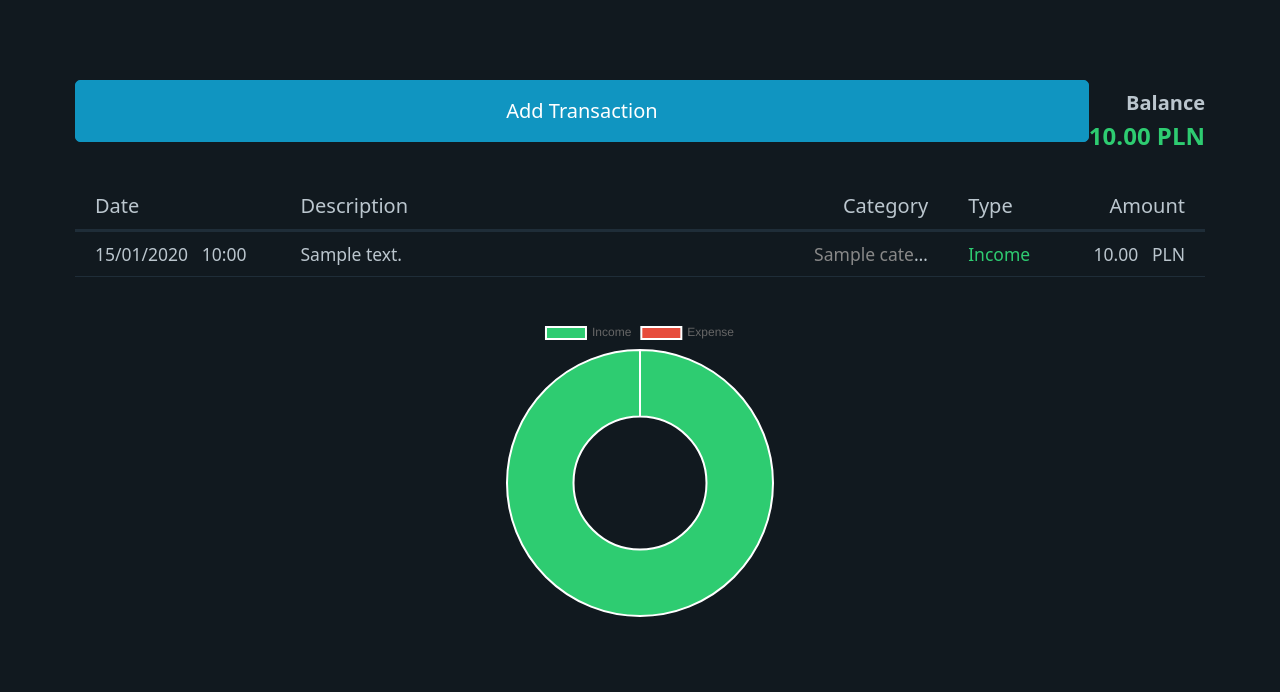
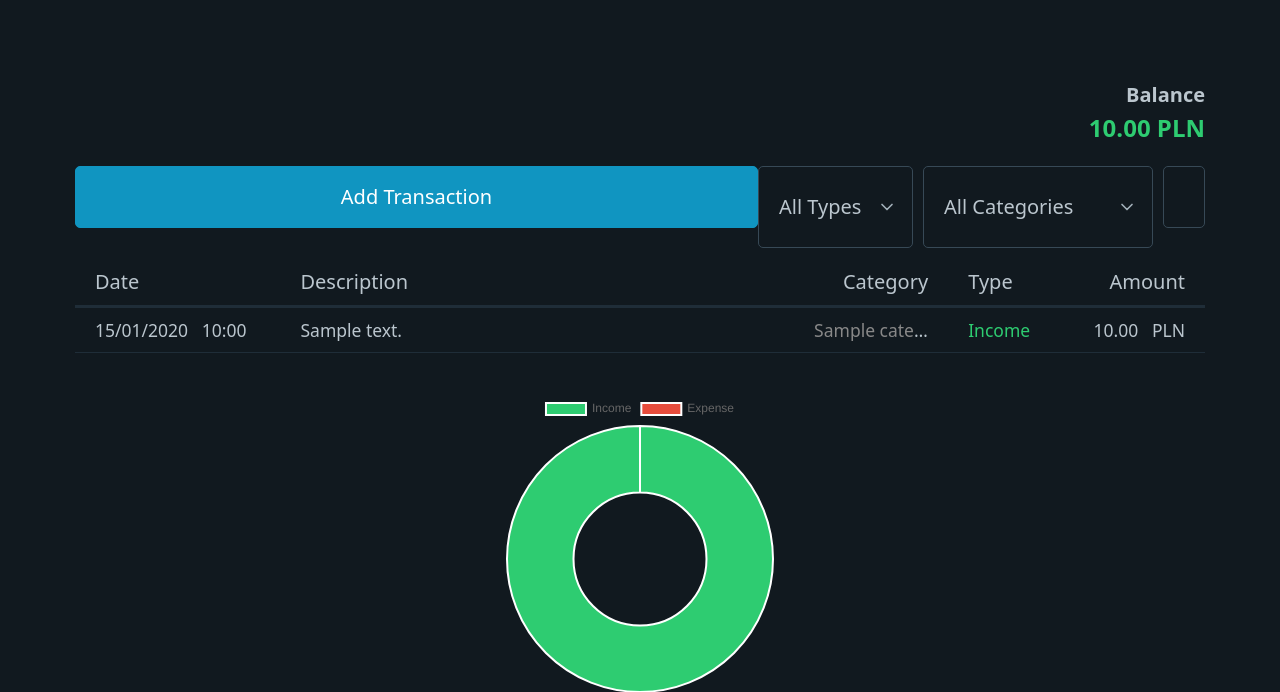
Before and after one commit to gabrielwawerski/FinanceWebApp, a Django app: page / in a window 1280 px wide. Shown: the part 230-922 px from the top of the page. Run offline with Django 5.2, Linux system fonts and the light colour scheme; a user stored in the database is signed in; tables that the repository leaves empty hold one stand-in row (values such as "Sample post"); some libraries are stand-ins or nearby versions.

Commit message:
add sorting and filtering for transactions, integrate filters with Alpine.js store, enhance table styles and functionality, refactor settings for deployment

```diff
--- a/app/static/app/css/style.css
+++ b/app/static/app/css/style.css
@@ -55,14 +55,14 @@ div.pagination button[disabled] {
 
 /*********** TABLE ***********/
 table {
-    table-layout: fixed;  /* forces columns to stay the same width */
-    width: 100%;          /* use full width */
+    table-layout: fixed; /* forces columns to stay the same width */
+    width: 100%; /* use full width */
 }
 
 table th, table td {
-    overflow: hidden;     /* hide overflow if content is too long */
+    overflow: hidden; /* hide overflow if content is too long */
     text-overflow: ellipsis; /* optional: show "..." if content is long */
-    white-space: nowrap;  /* prevent text wrapping */
+    white-space: nowrap; /* prevent text wrapping */
 }
 
 /* Date column width */
@@ -72,7 +72,7 @@ table .col-date {
 
 /* Make description column wider */
 table .col-description {
-    width: 50%;      /* expand to half of table */
+    width: 50%; /* expand to half of table */
     word-break: break-word; /* prevent overflow */
 }
 
@@ -89,7 +89,7 @@ table .col-type {
 /* Align amount column to right */
 table .col-amount {
     text-align: right;
-    width: 15%;      /* optional fixed width */
+    width: 15%; /* optional fixed width */
 }
 
 .income {
@@ -110,8 +110,8 @@ table .col-amount {
 }
 
 .table-pagination button {
-    padding: 0.25rem 0.5rem;   /* smaller buttons */
-    min-width: 1.8rem;         /* consistent size */
+    padding: 0.25rem 0.5rem; /* smaller buttons */
+    min-width: 1.8rem; /* consistent size */
     font-size: 0.8rem;
 }
 
@@ -123,3 +123,46 @@ table .col-amount {
     vertical-align: bottom;
     padding: 0 0.4rem;
 }
+
+.transactions-header {
+    display: flex;
+    flex-direction: row;
+    justify-content: space-between;
+    margin-top: 1rem;
+    margin-bottom: .5rem;
+}
+
+.transactions-filters {
+    display: flex;
+    flex-direction: row;
+    max-width: fit-content;
+    gap: 0.5rem;
+}
+
+.transactions-filters select, input {
+    margin-bottom: 0 !important;
+}
+
+.filter-input {
+    width: fit-content;
+}
+
+.transactions-table {
+    user-select: none; /* prevents selection */
+    -webkit-user-select: none; /* Safari/Chrome */
+    -moz-user-select: none;    /* Firefox */
+    -ms-user-select: none;     /* IE10+ */
+}
+
+.transactions-table th {
+    cursor: pointer;
+}
+
+.transactions-table th:hover {
+    transition: var(--pico-transition);
+    background-color: #3b4249;
+}
+
+.transactions-table th span {
+    font-size: 0.8rem;
+}
--- a/app/static/app/js/components/transaction_component.js
+++ b/app/static/app/js/components/transaction_component.js
@@ -9,6 +9,17 @@ function transactionApp() {
         pageSize: 10,
 
         filteredCategories: [],
+
+        filters: {
+            description: '',
+            type: '',
+            category: ''
+        },
+
+        sort: {
+            column: null, // e.g., 'date', 'description', 'amount'
+            direction: null // 'asc' or 'desc'; null = unsorted
+        },
 
         init() {
             this.updateFilteredCategories();
@@ -26,7 +37,85 @@ function transactionApp() {
             document.addEventListener('category-added', e => {
                 this.updateFilteredCategories(e.detail);
             });
+
+            this.$watch('filters', () => {
+                this.currentPage = 1;
+            }, {deep: true});
         },
+
+        get filteredCategoriesForFilter() {
+            // Determine type filter: null = all types
+            const type = this.filters.type; // "income", "expense", or ""
+
+            return this.$store.app.categories.filter(c => {
+                if (!type) return true; // show all if no type selected
+                return c.type === type;  // only categories matching type
+            });
+        },
+
+        toggleSort(column) {
+            if (this.sort.column === column) {
+                // cycle direction: asc → desc → none
+                if (this.sort.direction === 'asc') {
+                    this.sort.direction = 'desc';
+                } else if (this.sort.direction === 'desc') {
+                    this.sort.column = null;
+                    this.sort.direction = null;
+                } else {
+                    this.sort.direction = 'asc';
+                }
+            } else {
+                this.sort.column = column;
+                this.sort.direction = 'asc';
+            }
+            this.currentPage = 1; // reset page on sort
+        },
+
+
+        get filteredTransactions() {
+            let txs = this.$store.app.transactions.filter(t => {
+                const descMatch = t.description.toLowerCase().includes(this.filters.description.toLowerCase());
+                const typeMatch = this.filters.type ? (this.filters.type === 'income' ? t.is_income : !t.is_income) : true;
+                const categoryMatch = this.filters.category ? t.category?.id == this.filters.category : true;
+                return descMatch && typeMatch && categoryMatch;
+            });
+
+            if (this.sort.column && this.sort.direction) {
+                txs.sort((a, b) => {
+                    let valA, valB;
+
+                    switch (this.sort.column) {
+                        case 'date':
+                            valA = new Date(a.date);
+                            valB = new Date(b.date);
+                            break;
+                        case 'description':
+                            valA = a.description.toLowerCase();
+                            valB = b.description.toLowerCase();
+                            break;
+                        case 'category':
+                            valA = a.category?.name?.toLowerCase() || '';
+                            valB = b.category?.name?.toLowerCase() || '';
+                            break;
+                        case 'type':
+                            valA = a.is_income ? 1 : 0;
+                            valB = b.is_income ? 1 : 0;
+                            break;
+                        case 'amount':
+                            valA = parseFloat(a.amount);
+                            valB = parseFloat(b.amount);
+                            break;
+                    }
+
+                    if (valA < valB) return this.sort.direction === 'asc' ? -1 : 1;
+                    if (valA > valB) return this.sort.direction === 'asc' ? 1 : -1;
+                    return 0;
+                });
+            }
+
+            return txs;
+        },
+
 
         get selectedCategoryColor() {
             const cat = this.filteredCategories.find(c => c.id == this.selectedCategoryId); // note == instead of ===
@@ -130,12 +219,14 @@ function transactionApp() {
 
         // Pagination helpers...
         get totalPages() {
-            return Math.max(1, Math.ceil(this.$store.app.transactions.length / this.pageSize));
+            return Math.max(1, Math.ceil(this.filteredTransactions.length / this.pageSize));
         },
+
         get paginatedTransactions() {
             const start = (this.currentPage - 1) * this.pageSize;
-            return this.$store.app.transactions.slice(start, start + this.pageSize);
+            return this.filteredTransactions.slice(start, start + this.pageSize);
         },
+
         goNextPage() {
             if (this.currentPage < this.totalPages) this.currentPage++;
         },
--- a/app/templates/app/base.html
+++ b/app/templates/app/base.html
@@ -54,6 +54,7 @@
 	{% block extra_js %}
 	{% endblock %}
 	<!-- Load Alpine first -->
+<script src="{% static 'app/js/vendor/alpine.focus.min.js' %}" defer data-turbo-eval="false"></script>
 <script src="{% static 'app/js/vendor/alpine.min.js' %}" defer data-turbo-eval="false"></script>
 
 <!-- Load your component scripts AFTER Alpine -->
--- a/app/templates/app/dashboard.html
+++ b/app/templates/app/dashboard.html
@@ -6,12 +6,8 @@
 
 {% block content %}
 <div>
-	<div x-data="transactionApp()" x-init="init()">
+	<div x-data="transactionApp()">
 		{% include "app/modals/add_transaction.html" %}
-
-		<div style="display: flex; justify-content: space-between; align-items: center; margin-bottom: 1rem;">
-			<!-- Add Transaction Button -->
-			<button @click="showTransactionModal = true">Add Transaction</button>
 
 		<!-- Current Balance on the right -->
 		<div style="display:flex; flex-direction: column; align-items: flex-end;">
@@ -20,20 +16,81 @@
 			</div>
 			<div
 				:style="`color: ${balance < 0 ? '#e74c3c' : '#2ecc71'}`">
-					<span style="font-weight: bold; font-size: 1.2rem;" x-text="balance.toLocaleString(undefined, {minimumFractionDigits: 2, maximumFractionDigits: 2}) + '&nbsp;PLN'"></span>
-				</div>
+				<span style="font-weight: bold; font-size: 1.2rem;"
+				      x-text="balance.toLocaleString(undefined, {minimumFractionDigits: 2, maximumFractionDigits: 2}) + '&nbsp;PLN'"></span>
 			</div>
 		</div>
 
+		<div class="transactions-header">
+			<!-- Add Transaction Button -->
+			<button @click="showTransactionModal = true">Add Transaction</button>
+
+			<!-- Filters -->
+<!--	TODO: bugs when category is selected and we swap the type		-->
+			<div class="transactions-filters">
+				<select x-model="filters.type" class="filter-input">
+					<option value="">All Types</option>
+					<option value="income">Income</option>
+					<option value="expense">Expense</option>
+				</select>
+
+				<select x-model="filters.category" class="filter-input">
+					<option value="">All Categories</option>
+					<template x-for="c in filteredCategoriesForFilter" :key="c.id">
+						<option :value="c.id" x-text="c.name" :style="`color: ${c.color}`"></option>
+					</template>
+				</select>
+
+				<input type="text" placeholder="Search description..." x-model="filters.description" class="filter-input">
+			</div>
+
+		</div>
+
 		<!-- Transactions Table -->
-		<table>
+		<table class="transactions-table">
 			<thead>
 			<tr>
-				<th class="col-date">Date</th>
-				<th class="col-description">Description</th>
-				<th class="col-category">Category</th>
-				<th class="col-type">Type</th>
-				<th class="col-amount">Amount</th>
+				<th class="col-date" @click="toggleSort('date')">Date
+					<template x-if="sort.direction">
+				<span x-show="sort.column === 'date'">
+				    <span x-show="sort.direction === 'asc'">↑</span>
+				    <span x-show="sort.direction === 'desc'">↓</span>
+				</span>
+						</template>
+				</th>
+				<th class="col-description" @click="toggleSort('description')">Description
+					<template x-if="sort.direction">
+				<span x-show="sort.column === 'description'">
+				    <span x-show="sort.direction === 'asc'">↑</span>
+				    <span x-show="sort.direction === 'desc'">↓</span>
+				</span>
+						</template>
+				</th>
+				<th class="col-category" @click="toggleSort('category')">
+					<template x-if="sort.direction">
+					<span x-show="sort.column === 'category'">
+				    <span x-show="sort.direction === 'asc'">↑</span>
+				    <span x-show="sort.direction === 'desc'">↓</span>
+				</span>
+						</template>
+					Category
+				</th>
+				<th class="col-type" @click="toggleSort('type')">Type
+					<template x-if="sort.direction">
+				<span x-show="sort.column === 'type'">
+				    <span x-show="sort.direction === 'asc'">↑</span>
+				    <span x-show="sort.direction === 'desc'">↓</span>
+				</span>
+						</template>
+				</th>
+				<th class="col-amount" @click="toggleSort('amount')">
+					<template x-if="sort.direction">
+					<span x-show="sort.column === 'amount'">
+				    <span x-show="sort.direction === 'asc'">↑</span>
+				    <span x-show="sort.direction === 'desc'">↓</span>
+				</span>
+						</template>
+					Amount</th>
 			</tr>
 			</thead>
 			<tbody>
@@ -97,7 +154,7 @@
 	</div>
 
 	<!-- Chart -->
-	<div x-data="chartApp()" x-init="init()" style="max-width: 300px; margin: 2rem auto;">
+	<div x-data="chartApp()" style="max-width: 300px; margin: 2rem auto;">
 		<canvas id="summaryChart"></canvas>
 	</div>
 </div>
@@ -107,8 +164,8 @@
 {% block extra_js %}
 <script>
     window.csrf_token = "{{ csrf_token }}";
-	window.initialTransactions = {{ transactions_json|safe }};
-    window.initialCategories = {{ categories_json|safe }};
+    window.initialTransactions = {{ transactions_json | safe}};
+    window.initialCategories = {{ categories_json | safe }};
     window.transactionsApiUrl = "{% url 'transaction-list' %}";
     console.log("initialCategories:", window.initialCategories)
 </script>
--- a/app/templates/app/modals/add_category.html
+++ b/app/templates/app/modals/add_category.html
@@ -7,9 +7,9 @@
         class="modal">
 
 	<article class="modal-content">
-		<h3>Add New Category</h3>
+		<h3 style="padding: 0.5rem 0 0.5rem 0;">Add New Category</h3>
 
-		<form @submit.prevent="addCategory">
+		<form @submit.prevent="addCategory" style="margin-bottom: 0;">
 			<label>
 				Name
 				<input type="text" x-model="categoryName" required>
@@ -33,8 +33,8 @@
 			</fieldset>
 
 			<footer class="modal-actions">
-				<button type="submit">Save</button>
-				<button type="button" class="secondary" @click="close()">Cancel</button>
+				<button type="submit" style="max-width: 25%;">Save</button>
+				<button type="button" style="min-width: 25%;" class="secondary" @click="close()">Cancel</button>
 			</footer>
 		</form>
 	</article>
--- a/app/templates/app/modals/add_transaction.html
+++ b/app/templates/app/modals/add_transaction.html
@@ -1,6 +1,7 @@
 <dialog x-show="showTransactionModal"
         x-transition
         :open="showTransactionModal"
+        x-trap.noscroll="showTransactionModal"
         @click.self="if (!isSubmitting) showTransactionModal = false"
         @keydown.escape.window="if (!isSubmitting && !$store.app.showCategoryModal) showTransactionModal = false"
         class="modal">
@@ -9,7 +10,7 @@
 		<form @submit.prevent="addTransaction" style="margin-bottom: 0;">
 			<label>
 				Amount
-				<input type="number" x-model="transactionAmount" step="0.01" required>
+				<input type="number" x-model="transactionAmount" step="1" required>
 			</label>
 
 			<label>
@@ -61,7 +62,9 @@
 				        :aria-busy="isSubmitting"
 				        :disabled="isSubmitting"
 				        style="max-width: 25%;">
-					<span x-show="!isSubmitting">Save</span>
+					<span x-show="!isSubmitting">
+						Save
+					</span>
 					<span x-show="isSubmitting"></span>
 				</button>
 
```
Also changed, not shown: core/settings.py (+7 -7 lines). Lines whose indentation alone changed are shown as unchanged.
